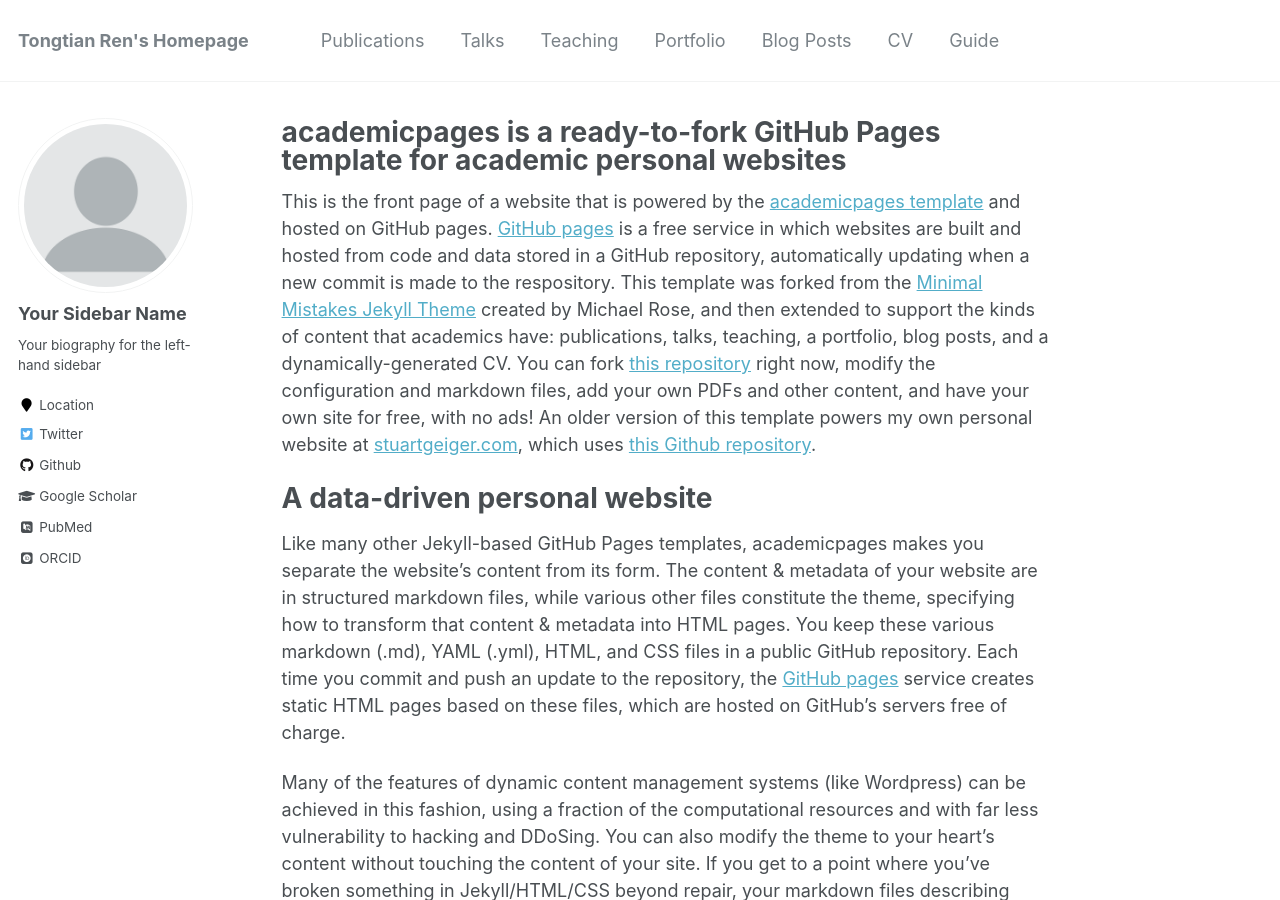
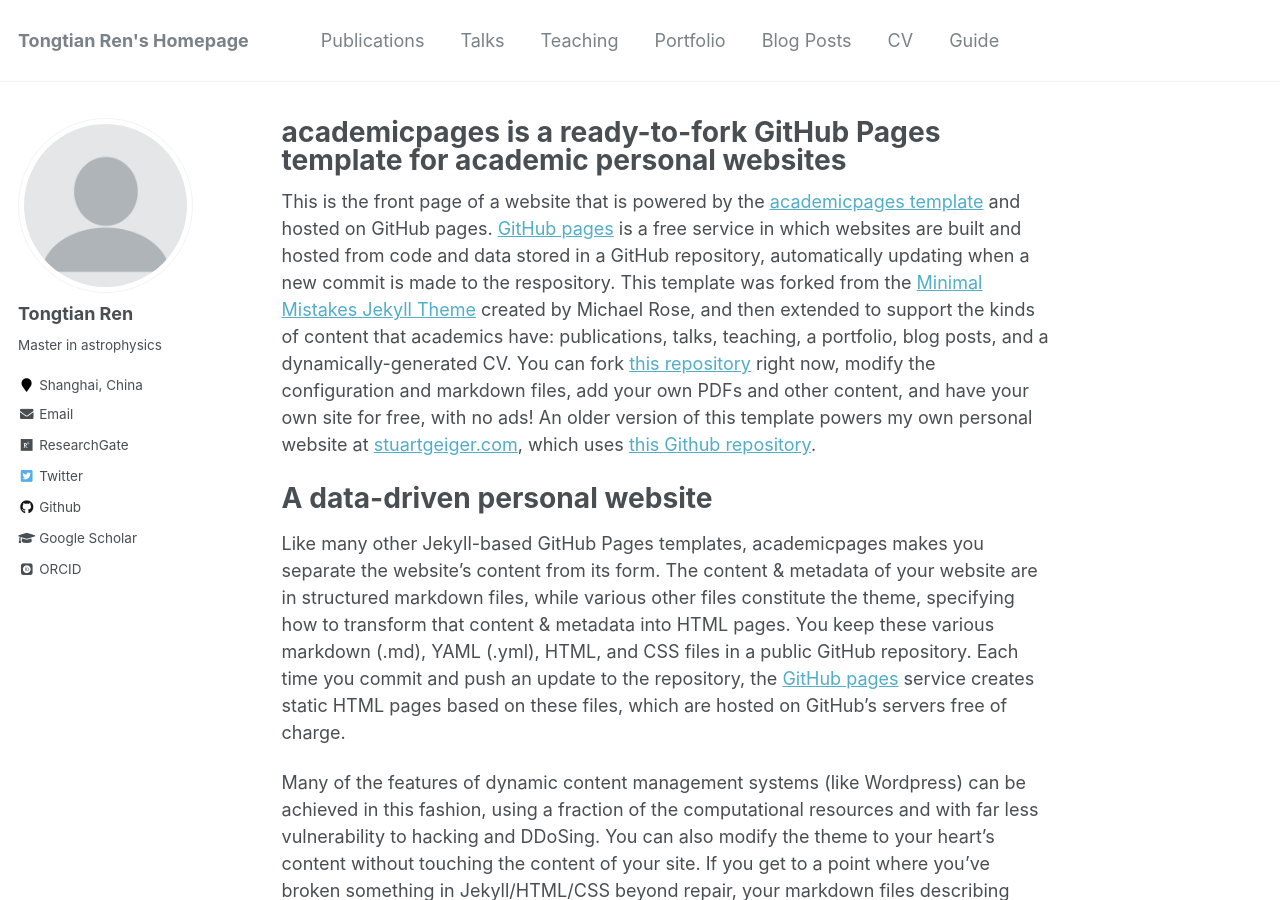
Before and after one commit to tongtianren/tongtianren.github.io, a Jekyll site: the page built from _pages/about.md, in a window 1280 px wide and 900 px high. Built offline with Jekyll 4.4.1, drawn with Linux system fonts in a browser that asks for light colours; some web fonts are replaced.

Commit message:
add information

```diff
--- a/_config.yml
+++ b/_config.yml
@@ -80,15 +80,15 @@
 
 # Site Author
 author:
-  name             : "Your Sidebar Name"
+  name             : "Tongtian Ren"
   avatar           : "profile.png"
-  bio              : "Your biography for the left-hand sidebar"
-  location         : "Location"
+  bio              : "Master in astrophysics"
+  location         : "Shanghai, China"
   employer         :
-  pubmed           : "https://www.ncbi.nlm.nih.gov/pubmed/?term=john+snow"
+  #pubmed           : "https://www.ncbi.nlm.nih.gov/pubmed/?term=john+snow"
   googlescholar    : "http://yourfullgooglescholarurl.com"
-  email            :
-  researchgate     :  # example: "https://www.researchgate.net/profile/yourprofile"
+  email            : "rentongtian_at_mail.bnu.edu.cn"
+  researchgate     : "https://www.researchgate.net/scientific-contributions/Tongtian-Ren-2184343123"
   uri              :
   bitbucket        :
   codepen          :
@@ -96,20 +96,20 @@
   flickr           :
   facebook         :
   foursquare       :
-  github           : "academicpages"
+  github           : "https://github.com/tongtianren"
   google_plus      :
   keybase          :
   instagram        :
   impactstory      : #"https://profiles.impactstory.org/u/xxxx-xxxx-xxxx-xxxx"
   lastfm           :
   linkedin         :
-  orcid            : "http://orcid.org/yourorcidurl"
+  orcid            : "https://orcid.org/0000-0003-4988-3513"
   pinterest        :
   soundcloud       :
   stackoverflow    : # http://stackoverflow.com/users/123456/username
   steam            :
   tumblr           :
-  twitter          : "replacethistwitterhandle"
+  twitter          : "https://twitter.com/tongtianren"
   vine             :
   weibo            :
   xing             :
```
